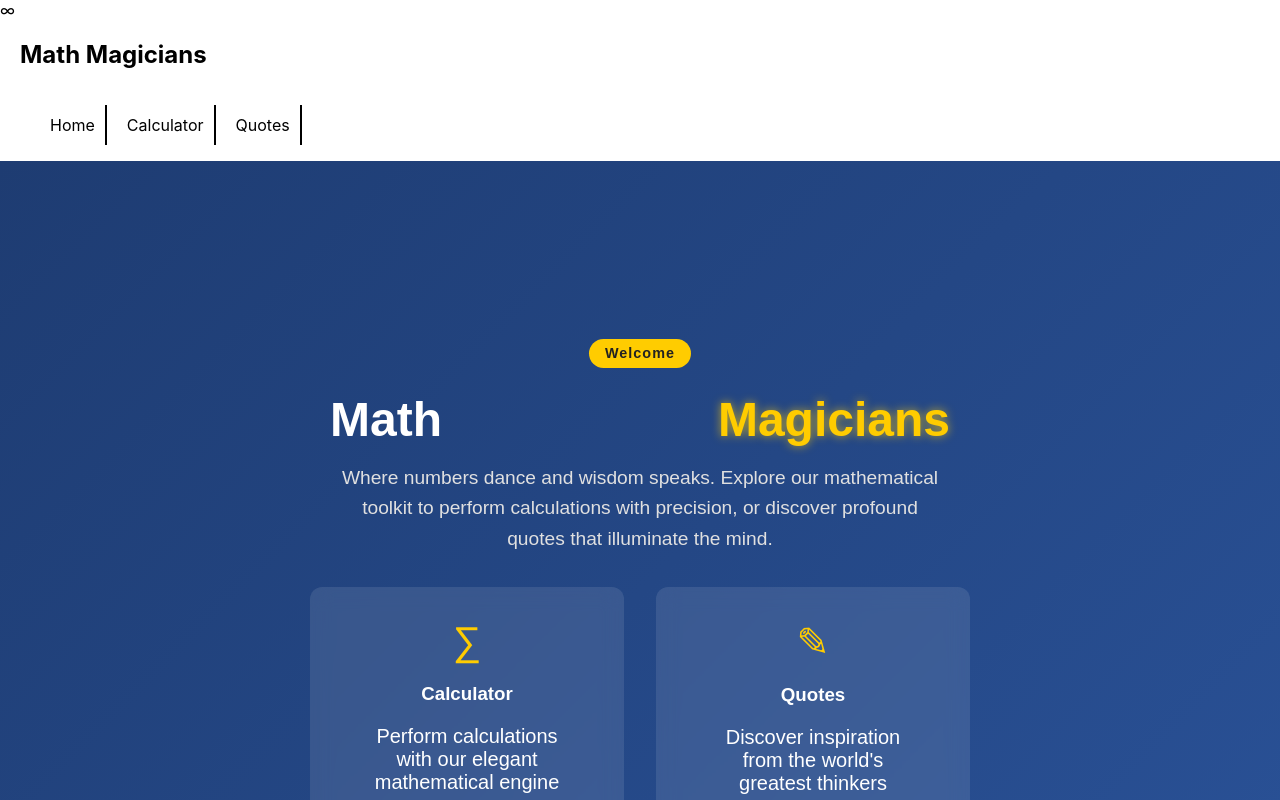
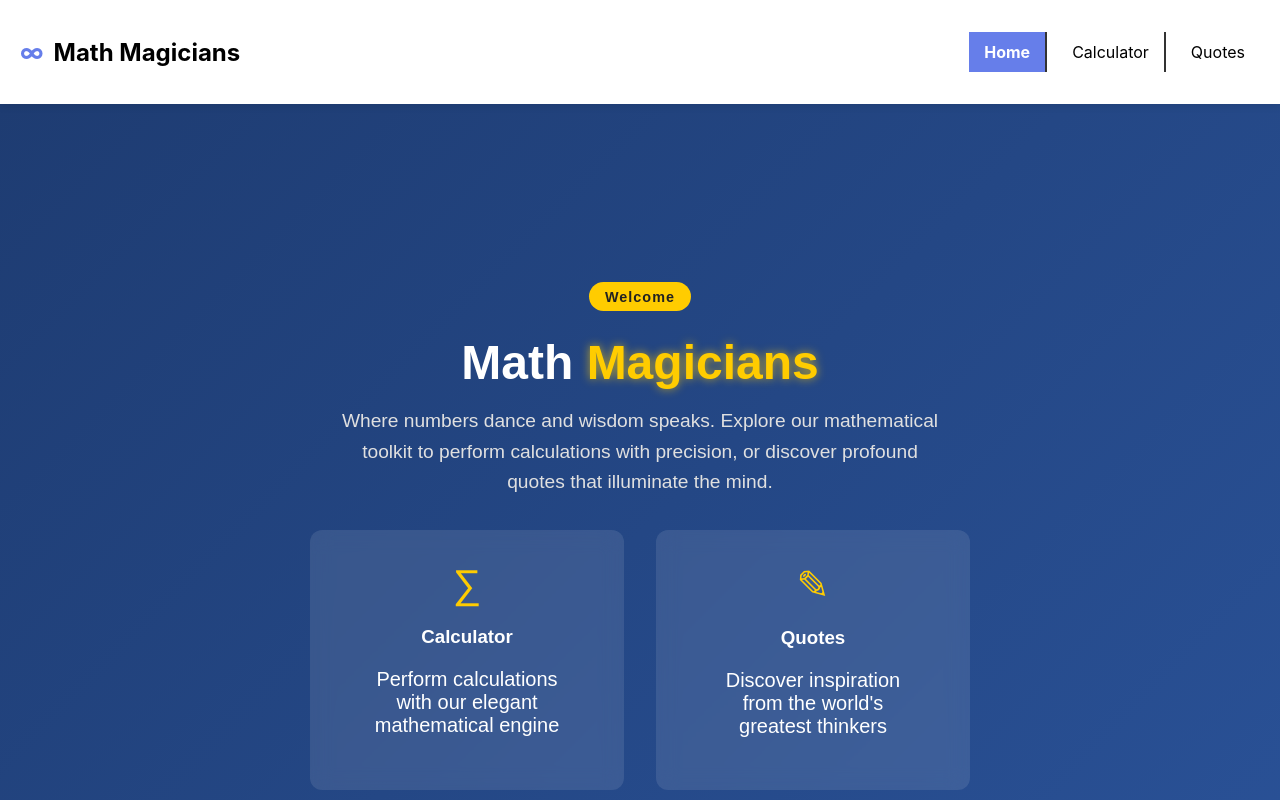
Before and after one commit to Patfarmurs/magiciens-math, a React (Create React App) app: page / in a window 1280 px wide. Shown: the top 800 px of the page. Built offline with nearby package versions, Linux system fonts and the light colour scheme.

Commit message:
Update index.css

```diff
--- a/src/index.css
+++ b/src/index.css
@@ -48,18 +48,180 @@ section {
   }
 }
 
-.quote p {
-  padding: 0 30px;
-  font-size: 20px;
+/* Quotes Page Styles */
+section.quotes {
+  min-height: 100vh;
+  display: flex;
+  flex-direction: column;
+  justify-content: center;
+  align-items: center;
+  background: linear-gradient(135deg, #667eea 0%, #764ba2 100%);
+  padding: 2rem;
+  color: #fff;
+  text-align: center;
+  position: relative;
+  overflow: hidden;
 }
 
-.Navbar,
-h1 {
+section.quotes::before {
+  content: '';
+  position: absolute;
+  top: 0;
+  left: 0;
+  right: 0;
+  bottom: 0;
+  background-image: radial-gradient(circle, rgba(255,255,255,0.1) 1px, transparent 1px);
+  background-size: 50px 50px;
+  z-index: 0;
+}
+
+.quote-container {
+  position: relative;
+  z-index: 1;
+  max-width: 800px;
+}
+
+.quote-text {
+  font-size: 2rem;
+  font-weight: 300;
+  line-height: 1.6;
+  font-style: italic;
+  margin-bottom: 1.5rem;
+  text-shadow: 2px 2px 4px rgba(0,0,0,0.3);
+}
+
+.quote-page_content {
+  font-size: 1.2rem;
+  font-weight: 500;
+  color: #ffeb3b;
+  margin-top: 1rem;
+  font-style: normal;
+}
+
+/* Loading Spinner */
+.loading {
+  display: flex;
+  justify-content: center;
+  align-items: center;
+  position: relative;
+  z-index: 1;
+}
+
+.loader {
+  border: 8px solid rgba(255, 255, 255, 0.3);
+  border-top: 8px solid #fff;
+  border-radius: 50%;
+  width: 60px;
+  height: 60px;
+  animation: spin 1s linear infinite;
+}
+
+@keyframes spin {
+  0% { transform: rotate(0deg); }
+  100% { transform: rotate(360deg); }
+}
+
+/* Error Message */
+.error {
+  color: #ff6b6b;
+  font-size: 1.2rem;
+  padding: 2rem;
+  background: rgba(255, 255, 255, 0.9);
+  border-radius: 8px;
+  box-shadow: 0 4px 6px rgba(0,0,0,0.1);
+  position: relative;
+  z-index: 1;
+}
+
+.navbar {
   display: flex;
   justify-content: space-between;
-  flex-wrap: wrap;
   align-items: center;
   padding: 0 20px;
+  flex-wrap: wrap;
+}
+
+.navbar-logo {
+  display: flex;
+  align-items: center;
+  gap: 10px;
+}
+
+.navbar-title {
+  margin: 0;
+  padding: 0;
+}
+
+.logo-icon {
+  font-size: 1.5rem;
+  font-weight: bold;
+}
+
+.navbar-links {
+  display: flex;
+  justify-content: flex-end;
+  margin-left: auto;
+}
+
+/* Sticky Navbar */
+.navbar {
+  display: flex;
+  justify-content: space-between;
+  align-items: center;
+  padding: 1rem 20px;
+  flex-wrap: wrap;
+  position: sticky;
+  top: 0;
+  background-color: #fff;
+  box-shadow: 0 2px 8px rgba(0, 0, 0, 0.1);
+  z-index: 1000;
+}
+
+.navbar-logo {
+  display: flex;
+  align-items: center;
+  gap: 10px;
+}
+
+.navbar-title {
+  margin: 0;
+  padding: 0;
+  font-size: 1.5rem;
+}
+
+.logo-icon {
+  font-size: 1.5rem;
+  font-weight: bold;
+  color: #667eea;
+}
+
+.navbar-links {
+  display: flex;
+  justify-content: flex-end;
+  margin-left: auto;
+}
+
+.navbar-links li {
+  border-right: 2px solid #333;
+  padding: 10px 15px;
+  transition: background-color 0.3s ease;
+}
+
+.navbar-links li:last-child {
+  border-right: none;
+}
+
+.navbar-links li:hover {
+  background-color: #f0f0f0;
+}
+
+.navbar-links li.active {
+  background-color: #667eea;
+}
+
+.navbar-links li.active a {
+  color: #fff;
+  font-weight: bold;
 }
 
 ul {
```
